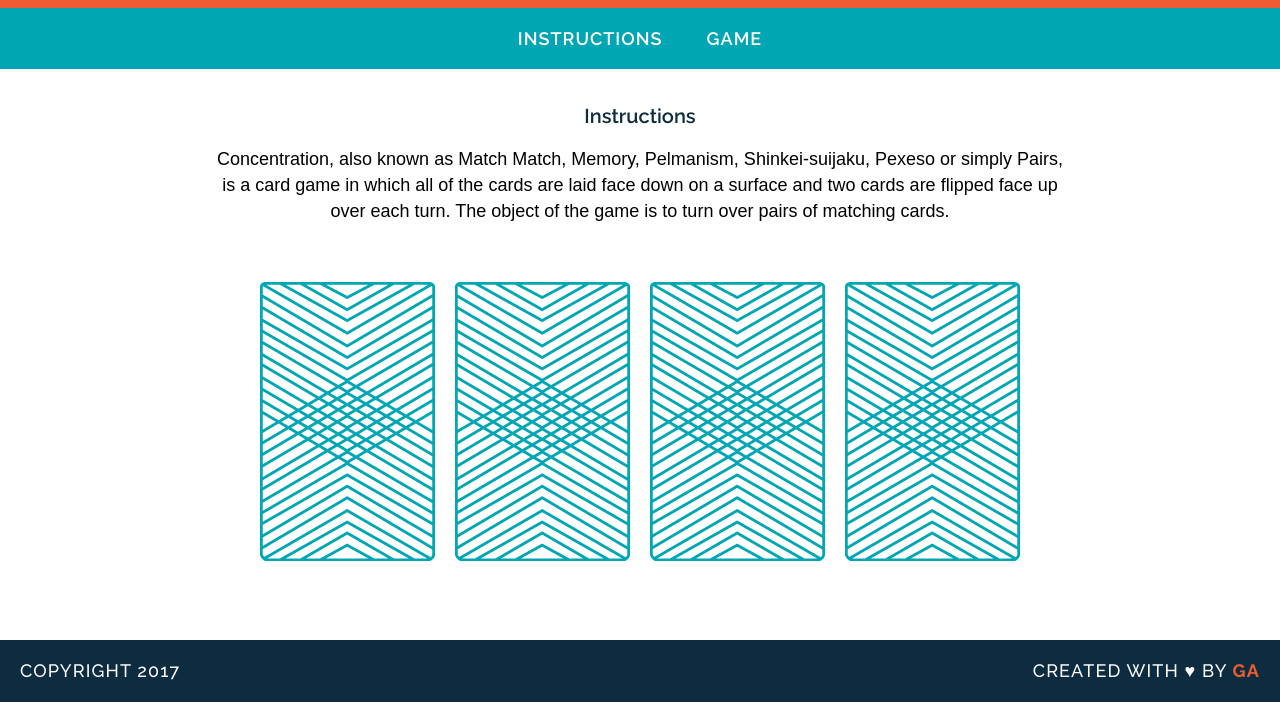
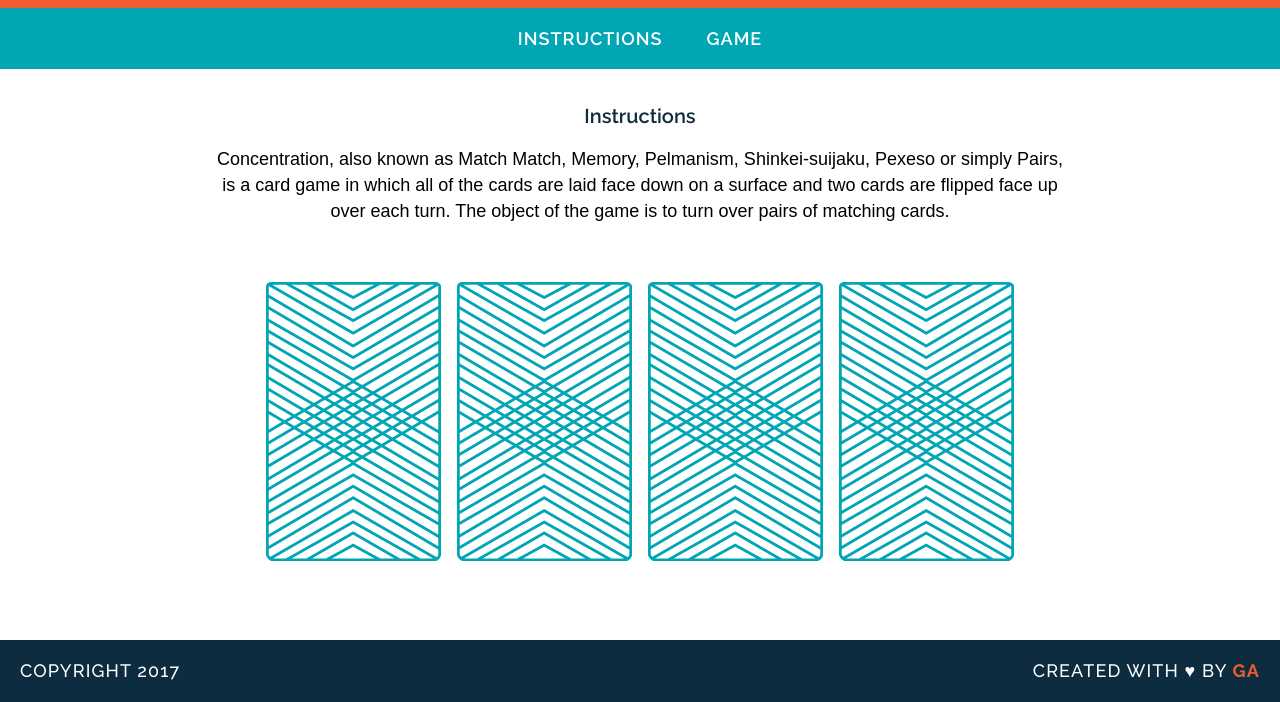
Before and after one commit to alexstride/wdi-fundamentals-memorygame, a plain HTML site: page index.html in a window 1280 px wide. Shown: the part 105-807 px from the top of the page. Drawn offline with Linux system fonts and the light colour scheme; a web font is replaced by a local one.

Commit message:
Unit 11 completed

```diff
--- a/index.html
+++ b/index.html
@@ -20,12 +20,8 @@
 
 		<p>Concentration, also known as Match Match, Memory, Pelmanism, Shinkei-suijaku, Pexeso or simply Pairs, is a card game in which all of the cards are laid face down on a surface and two cards are flipped face up over each turn. The object of the game is to turn over pairs of matching cards.</p>
 
-		<div>
-			<img src="images/back.png" alt="Queen of Diamonds">
-			<img src="images/back.png" alt="Queen of Hearts">
-			<img src="images/back.png" alt="King of Diamonds">
-			<img src="images/back.png" alt="King of Hearts">
-		</div>
+	<div id="game-board" class="board clearfix"></div>
+
 	</main>
 
 	<footer class="clearfix">
--- a/js/main.js
+++ b/js/main.js
@@ -24,17 +24,29 @@ var checkForMatch = function() {
 	}
 }
 
-var flipCard = function (cardId) {
+var flipCard = function () {
+	var cardId = this.getAttribute("data-id");
 	var currCard = cards[cardId];
 	console.log("User flipped " + currCard.rank)
 	console.log(currCard.suit);
 	console.log(currCard.cardImage)
 	cardsInPlay.push(currCard.rank);
+	this.setAttribute('src', cards[cardId].cardImage);
 
 	if (cardsInPlay.length === 2) {
 		checkForMatch();
 	}
 };
 
-flipCard(0);
-flipCard(2);
+var createBoard = function() {
+	for(var i = 0; i < cards.length; i++) {
+		var cardElement = document.createElement('img');
+		cardElement.setAttribute('src','images/back.png');
+		cardElement.setAttribute('data-id', i);
+		cardElement.addEventListener('click', flipCard);
+		document.getElementById("game-board").appendChild(cardElement);
+
+	}
+}
+
+createBoard();
```
Also changed, not shown: 2 other files.
